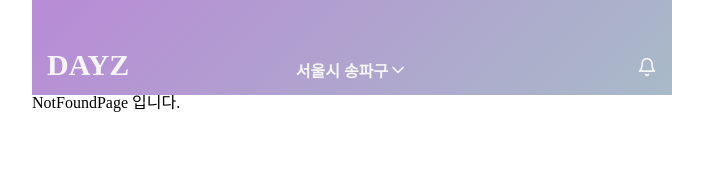
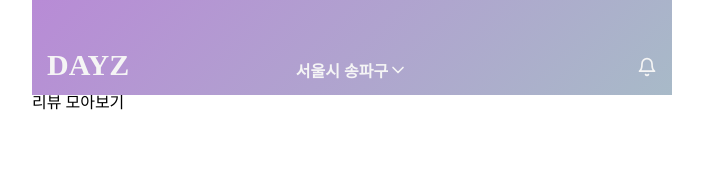
Before and after one commit to prgrms-web-devcourse/Team_DAYZ_DAYZ_FE, a React (Create React App) app: page /user/review in a window 1280 px wide. Shown: the top 185 px of the page, without its empty margins (288-991 px from the left). Built offline with nearby package versions, Linux system fonts and the light colour scheme.

Commit message:
Feat: 후기 모아보기 페이지 생성 및 라우트 처리

```diff
--- a/src/pages/UserPage/UserPage.tsx
+++ b/src/pages/UserPage/UserPage.tsx
@@ -15,8 +15,9 @@ const UserPage = () => {
         <Link to="/user/book" style={{ textDecoration: 'none' }}>
           <ImortantInfoLists>예약 내역</ImortantInfoLists>
         </Link>
-
-        <ImortantInfoLists style={{ border: 'none' }}>나의 후기</ImortantInfoLists>
+        <Link to="/user/review" style={{ textDecoration: 'none' }}>
+          <ImortantInfoLists style={{ border: 'none' }}>나의 후기</ImortantInfoLists>
+        </Link>
       </ImportantInfo>
 
       <UserSettingLists>
--- /dev/null
+++ b/src/pages/UserPage/UserReviewPage.tsx
@@ -0,0 +1,6 @@
+import React from 'react';
+
+const UserReviewPage = () => {
+  return <div>리뷰 모아보기</div>;
+};
+export default UserReviewPage;
--- a/src/pages/UserPage/index.tsx
+++ b/src/pages/UserPage/index.tsx
@@ -1,2 +1,3 @@
 export { default as UserPage } from './UserPage';
 export { default as UserBookedPage } from './UserBookedPage';
+export { default as UserReviewPage } from './UserReviewPage';
--- a/src/routes/Router.tsx
+++ b/src/routes/Router.tsx
@@ -16,6 +16,7 @@ import {
   UploadFeedPage,
   UserBookedPage,
 } from '../pages';
+import { UserReviewPage } from '../pages/UserPage';
 
 const Router = () => {
   return (
@@ -29,6 +30,7 @@ const Router = () => {
       <Route path="/booking/:id" exact component={BookingPage} />
       <Route path="/user" exact component={UserPage} />
       <Route path="/user/book" exact component={UserBookedPage} />
+      <Route path="/user/review" exact component={UserReviewPage} />
       <Route path="/author" exact component={AuthorPage} />
       <Route path="/feed/comments/:id" exact component={Comments} />
       <Route path="/search/results" exact component={SearchResultsPage} />
```
